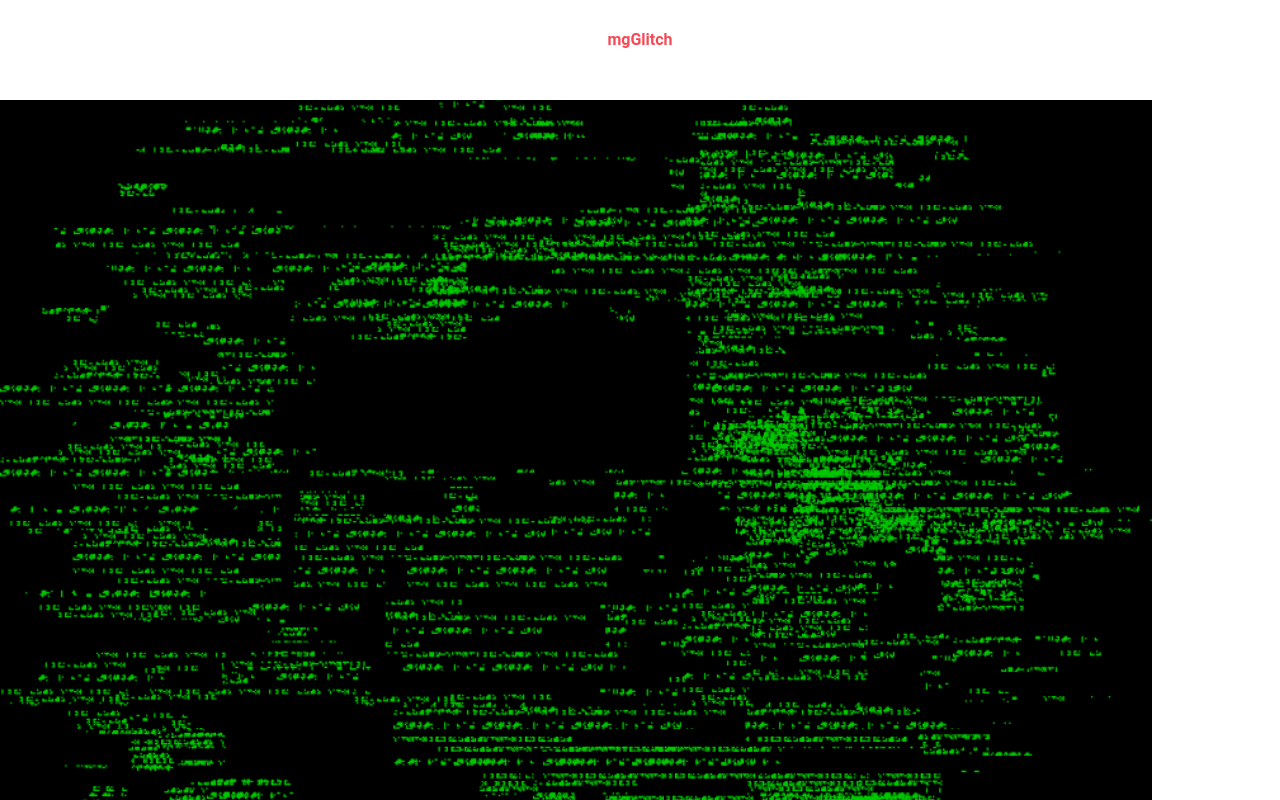
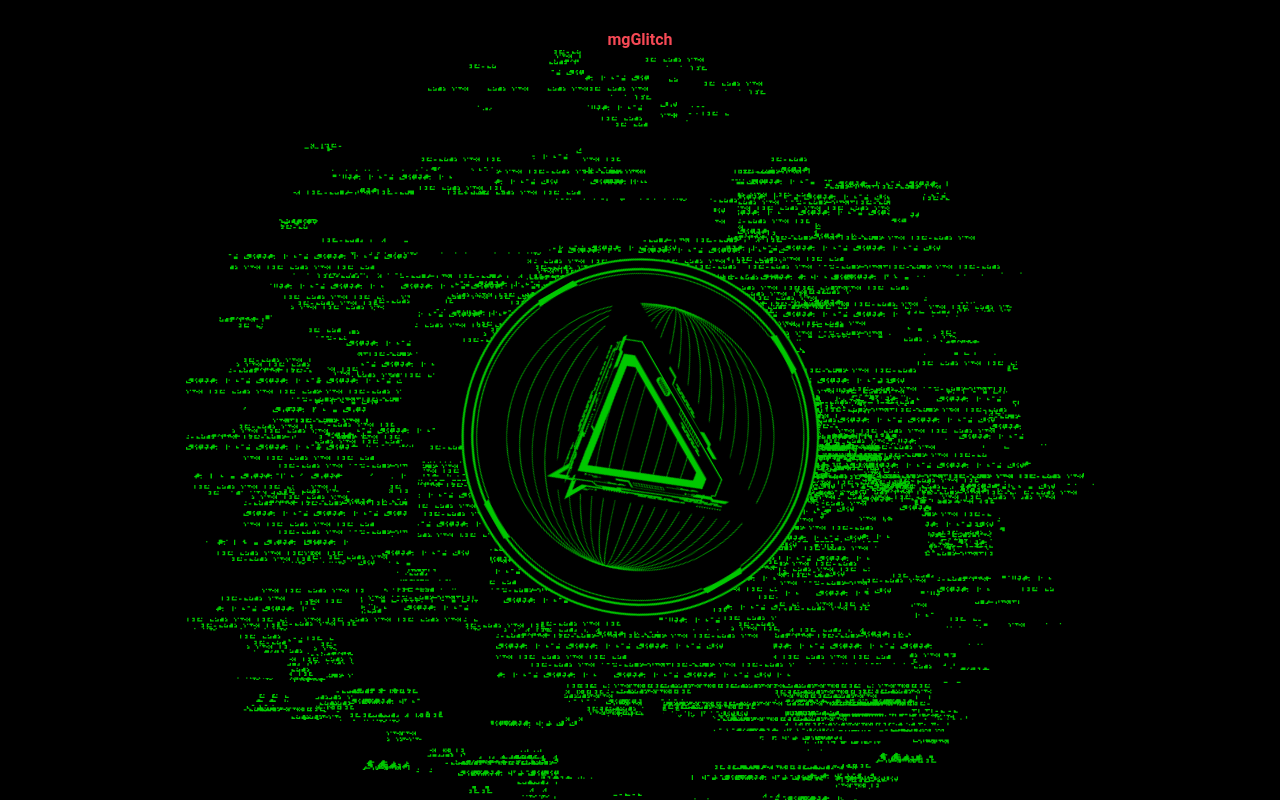
Before and after one commit to onishishotaro/mgGlitch, a website: page index.html in a window 1280 px wide. Drawn offline with nearby package versions, Linux system fonts and the light colour scheme.

Commit message:
回転追加

```diff
--- a/index.html
+++ b/index.html
@@ -9,16 +9,21 @@
   </head>
   <body>
     <h1>mgGlitch</h1>
-    <section class="sec01"></section>
-    <div class="container">
-      <!-- this elem will be glitch -->
-      <div class="glitch-img"></div>
-    </div>
+    <section class="sec01">
+      <div class="maru turn-animation">
+        <img src="img/maru.png" alt="" />
+      </div>
+      <div class="container">
+        <!-- this elem will be glitch -->
+        <div class="glitch-img"></div>
+      </div>
+    </section>
     <script
       src="https://code.jquery.com/jquery-2.2.4.min.js"
       integrity="sha256-BbhdlvQf/xTY9gja0Dq3HiwQF8LaCRTXxZKRutelT44="
       crossorigin="anonymous"
     ></script>
+    <script src="https://cdnjs.cloudflare.com/ajax/libs/gsap/3.4.2/gsap.min.js"></script>
     <!-- include plugin src -->
     <script src="js/mgGlitch.min.js"></script>
     <script src="js/main.js"></script>
--- a/js/main.js
+++ b/js/main.js
@@ -12,3 +12,8 @@ $(function () {
     zIndexStart: 8, // because of absolute position, set z-index base value
   });
 });
+// gsap.to(".turn-animation", {
+//   rotate: 360,
+//   repeat: -1,
+//   duration: 5,
+// });
--- a/scss/style.scss
+++ b/scss/style.scss
@@ -54,9 +54,14 @@ p a {
   position: relative;
 
   background-color: #000;
-  width: 90%;
-  height: 90%;
+  width: 908px;
+  height: 774px;
   overflow: hidden;
+  margin: 0 auto;
+}
+.sec01 {
+  background: #000;
+  position: relative;
 }
 
 /* glitch elem must have absolute position */
@@ -78,3 +83,29 @@ p a {
 .sec01 {
   padding: 50px 0;
 }
+.maru {
+  position: absolute;
+  z-index: 200;
+  top: calc(50% - 179px);
+  left: calc(50% - 179px);
+  transform: translate(-50%, -50%);
+  -webkit-transform: translate(-50%, -50%);
+  -ms-transform: translate(-50%, -50%);
+  width: 358px;
+  height: 358px;
+  img {
+    width: 100%;
+    height: 100%;
+  }
+}
+.turn-animation {
+  animation: 3s linear infinite rotation1;
+}
+@keyframes rotation1 {
+  0% {
+    transform: rotate(0);
+  }
+  100% {
+    transform: rotate(360deg);
+  }
+}
```
Also changed, not shown: css/style.css, img/maru.png (added).
